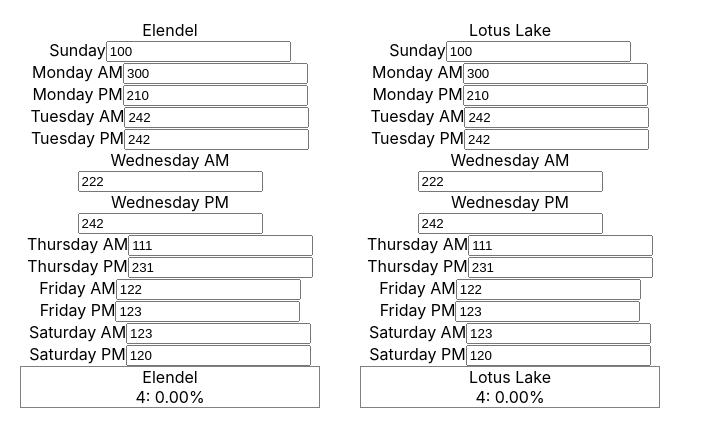
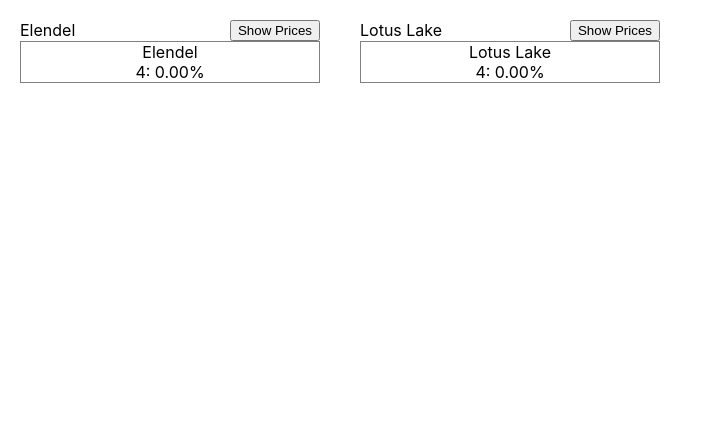
Before and after one commit to Hillshum/group-turnips, a React (Create React App) app: page / in a window 1280 px wide. Shown: the top 446 px of the page, without its empty margins (0-703 px from the left). Built offline with nearby package versions, Linux system fonts and the light colour scheme.

Commit message:
Add basic collapsing on inputs

```diff
--- a/src/components/price-inputs/price-inputs.scss
+++ b/src/components/price-inputs/price-inputs.scss
@@ -1,2 +1,8 @@
 .price-inputs {
+  .inputs-header {
+    display: flex;
+    button {
+      margin-left: auto;
+    }
+  }
 }
--- a/src/components/price-inputs/price-inputs.tsx
+++ b/src/components/price-inputs/price-inputs.tsx
@@ -1,6 +1,8 @@
 import React from 'react';
 
 import { Inputs } from '../../models';
+
+import './price-inputs.scss';
 
 const PRICES = [
   'Sunday',
@@ -25,10 +27,17 @@ export interface InputProps {
 }
 
 const PriceInputs = ({ name, inputs, onChange }: InputProps) => {
+  const [isCollapsed, setCollapsed] = React.useState(true);
   return (
     <div className="price-inputs">
-      <div>{name}</div>
-      {PRICES.map((price, index) => (
+      <div className="inputs-header">
+        <span>{name}</span>
+        <button onClick={() => setCollapsed(!isCollapsed)}>
+          {isCollapsed ? 'Show Prices' : 'Hide Prices'}
+        </button>
+      </div>
+      {!isCollapsed &&
+        PRICES.map((price, index) => (
           <div className="price-input" key={price}>
             <label>
               {price}
```
Lines whose indentation alone changed are shown as unchanged.
